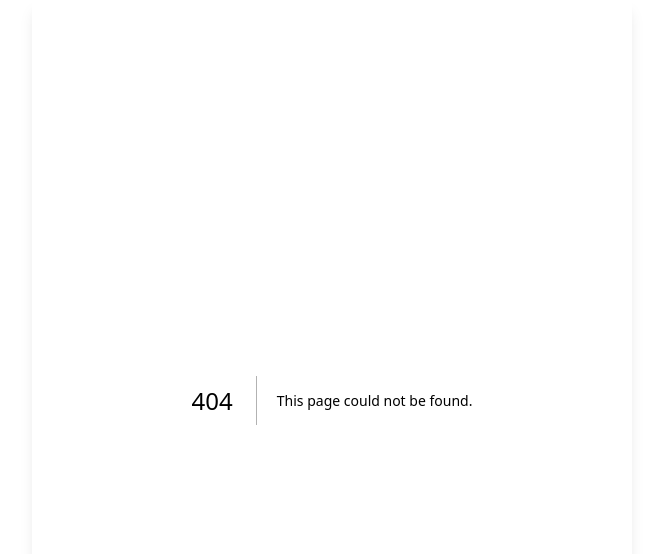
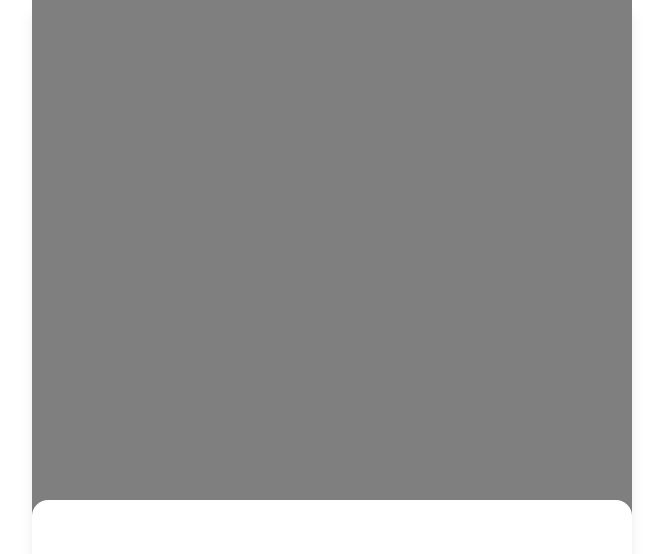
Before and after one commit to elfinana/test, a Next.js app: page /join in a window 1280 px wide. Before the commit this address had no page. Shown: the top 554 px of the page, without its empty margins (308-971 px from the left). Built offline with nearby package versions, Linux system fonts and the light colour scheme.

Commit message:
Design: 모달 컴포넌트

```diff
--- a/package.json
+++ b/package.json
@@ -12,6 +12,7 @@
     "@tailwindcss/forms": "^0.5.9",
     "@tanstack/react-query": "^5.59.9",
     "clsx": "^2.1.1",
+    "framer-motion": "^11.11.7",
     "next": "14.2.15",
     "react": "^18",
     "react-dom": "^18",
--- a/src/app/globals.css
+++ b/src/app/globals.css
@@ -61,3 +61,7 @@
 body {
   font-family: 'Pretendard', sans-serif;
 }
+
+.layout-center {
+  @apply left-1/2 m-auto w-full max-w-[600px] -translate-x-1/2;
+}
--- /dev/null
+++ b/src/app/join/page.tsx
@@ -0,0 +1,11 @@
+import Backdrop from '@/shared/components/layout/Backdrop';
+import CarouselModal from '@/shared/components/modals/CarouselModal';
+
+export default function JoinPage() {
+  return (
+    <div className="w-full">
+      <Backdrop />
+      <CarouselModal />
+    </div>
+  );
+}
--- a/src/app/page.tsx
+++ b/src/app/page.tsx
@@ -5,6 +5,7 @@ import AppleIcon from '@/shared/components/icons/AppleIcon';
 import GoogleIcon from '@/shared/components/icons/GoogleIcon';
 import KakaoIcon from '@/shared/components/icons/KakaoIcon';
 import NaverIcon from '@/shared/components/icons/NaverIcon';
+import Backdrop from '@/shared/components/layout/Backdrop';
 import Container from '@/shared/components/layout/Container';
 import Flex from '@/shared/components/layout/Flex';
 
--- /dev/null
+++ b/src/shared/components/layout/Backdrop/index.tsx
@@ -0,0 +1,3 @@
+export default function Backdrop() {
+  return <div className="bg-black-50 z-backdrop fixed h-screen w-full max-w-[600px]"></div>;
+}
--- /dev/null
+++ b/src/shared/components/modals/CarouselModal/index.tsx
@@ -0,0 +1,21 @@
+'use client';
+
+import { motion } from 'framer-motion';
+
+export default function CarouselModal() {
+  const modalVariants = {
+    hidden: { x: '-50%', y: '100vh', opacity: 0 }, // 시작 위치: 화면 아래쪽
+    visible: { x: '-50%', y: '0', opacity: 1, transition: { duration: 0.5, stiffness: 100 } },
+    exit: { x: '-50%', y: '100vh', opacity: 0, transition: { duration: 0.3 } },
+  };
+
+  return (
+    <motion.div
+      variants={modalVariants}
+      initial="hidden"
+      animate="visible"
+      exit="exit"
+      className="z-modal layout-center fixed bottom-0 h-[300px] w-full rounded-t-16 bg-white"
+    ></motion.div>
+  );
+}
--- a/tailwind.config.ts
+++ b/tailwind.config.ts
@@ -37,6 +37,7 @@ const config: Config = {
       })(),
       backgroundColor: {
         'black-25': 'rgba(0, 0, 0, 0.25)',
+        'black-50': 'rgba(0, 0, 0, 0.5)',
         'white-54': 'rgba(255, 255, 255, 0.54)',
       },
       boxShadow: {
@@ -61,6 +62,10 @@ const config: Config = {
         '18': '1.8',
         '20': '2.0',
       },
+      zIndex: {
+        backdrop: '9998',
+        modal: '9999',
+      },
     },
   },
   plugins: [require('@tailwindcss/forms')],
```
Also changed, not shown: 1 other file (tests, documents, lock files or other folders).
